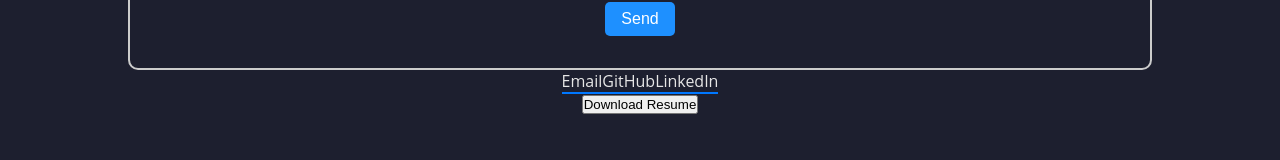
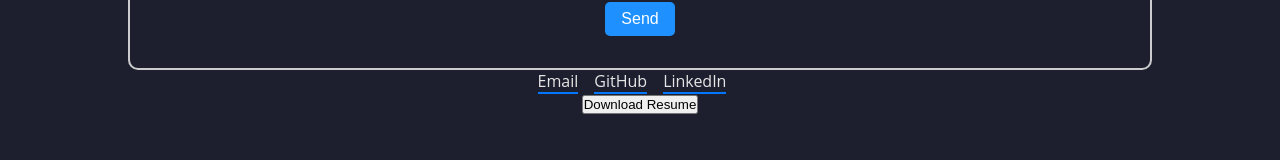
Before and after one commit to aaldea02/personal-website, a React app: page / in a window 1280 px wide. Shown: the part 1054-1214 px from the top of the page. Built offline with nearby package versions, Linux system fonts and the light colour scheme.

Commit message:
Update website with new design

```diff
--- a/src/App.css
+++ b/src/App.css
@@ -1,3 +1,9 @@
+* {
+  box-sizing: border-box;
+  margin: 0;
+  padding: 0;
+}
+
 * {
   box-sizing: border-box;
   margin: 0;
@@ -42,3 +48,45 @@ a:hover {
   display: flex;
   gap: 1rem;
 }
+
+.contact-links a {
+  margin-right: 1rem;
+}
+
+
+h2 {
+  font-size: 2.5rem;
+  margin-bottom: 1rem;
+}
+
+a {
+  color: #e6e6e6;
+  text-decoration: none;
+}
+
+a:hover {
+  color: #c4a7ff;
+}
+
+.about-me-content {
+  display: flex;
+  flex-direction: column;
+  align-items: center;
+  gap: 1rem;
+  padding: 2rem;
+}
+
+.portrait {
+  max-width: 200px;
+  border-radius: 50%;
+  box-shadow: 0 0 10px rgba(0, 0, 0, 0.2);
+}
+
+.about-me-links {
+  display: flex;
+  gap: 1rem;
+}
+
+.contact-links a {
+  margin-right: 1rem;
+}
--- a/src/App.js
+++ b/src/App.js
@@ -12,7 +12,7 @@ function App() {
         <section id="about-me">
           <h2>About Me</h2>
           <div className="about-me-content">
-            <img src="your_portrait_url_here" alt="Your portrait" className="portrait" />
+            <img src="images/portrait.jpg" alt="Your portrait" className="portrait" />
             <p>
               I am a computer science student from the University of Florida, with a background in engineering from the University of Central Florida. I'm passionate about software development and have experience working as a software developer intern at PerfectServe. My nationality is [your nationality].
             </p>
@@ -28,8 +28,8 @@ function App() {
           <div className="contact-content">
             <ContactForm />
             <div className="contact-links">
-              <a href="mailto:your_email@example.com" className="contact-link">Email</a>
-              <a href="https://github.com/your_username" className="contact-link">GitHub</a>
+              <a href="mailto:arsena0202@gmail.com" className="contact-link">Email</a>
+              <a href="https://github.com/aaldea02" className="contact-link">GitHub</a>
               <a href="https://www.linkedin.com/in/your_username/" className="contact-link">LinkedIn</a>
             </div>
             <div className="resume-download">
@@ -49,7 +49,7 @@ function App() {
               <iframe
                 width="560"
                 height="315"
-                src="https://www.youtube.com/embed/your_video_id"
+                src="https://www.youtube.com/embed/lS4vblYZpMA"
                 title="Diamond Pathfinder"
                 frameborder="0"
                 allow="accelerometer; autoplay; clipboard-write; encrypted-media; gyroscope; picture-in-picture"
@@ -59,6 +59,7 @@ function App() {
           </div>
         </section>
       </main>
+      <div className="space"></div>
     </div>
   );
 }
```
Also changed, not shown: src/images/portrait.jpg (added), 1 other file (tests, documents, lock files or other folders).
